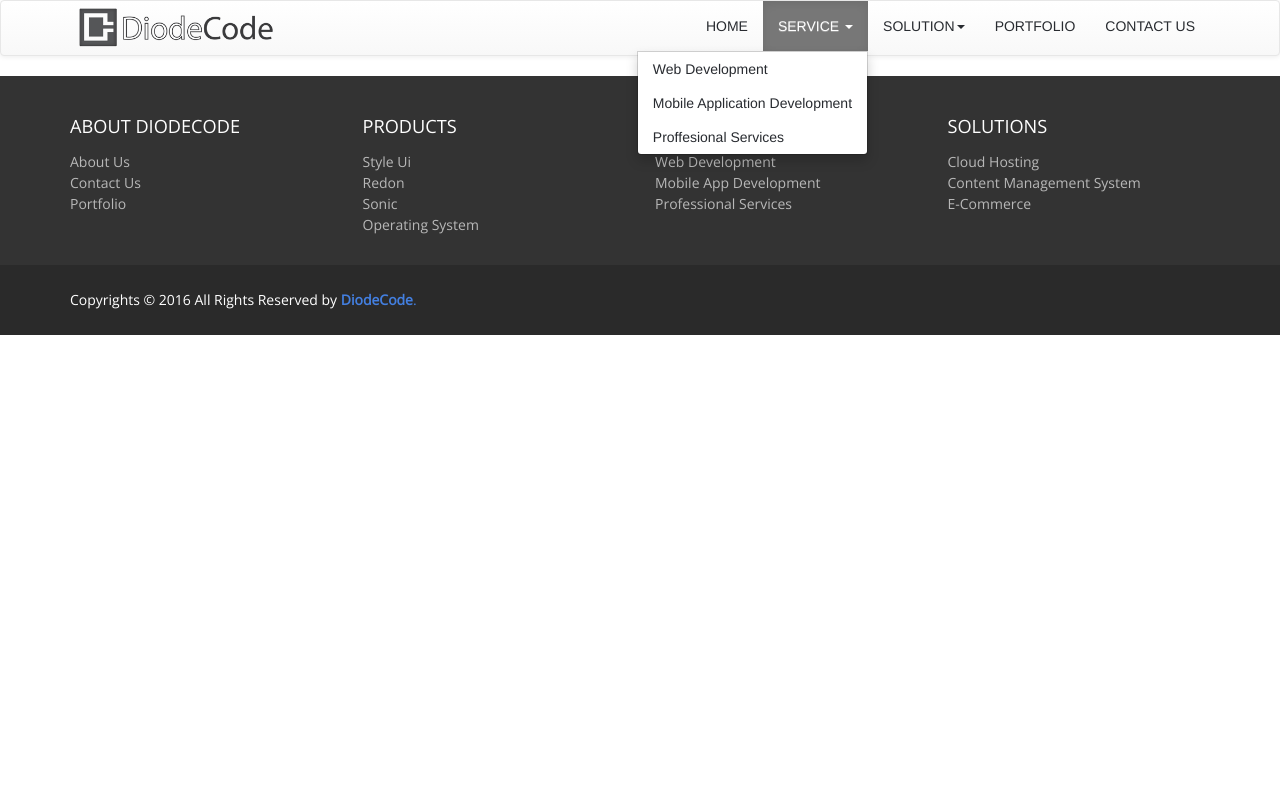
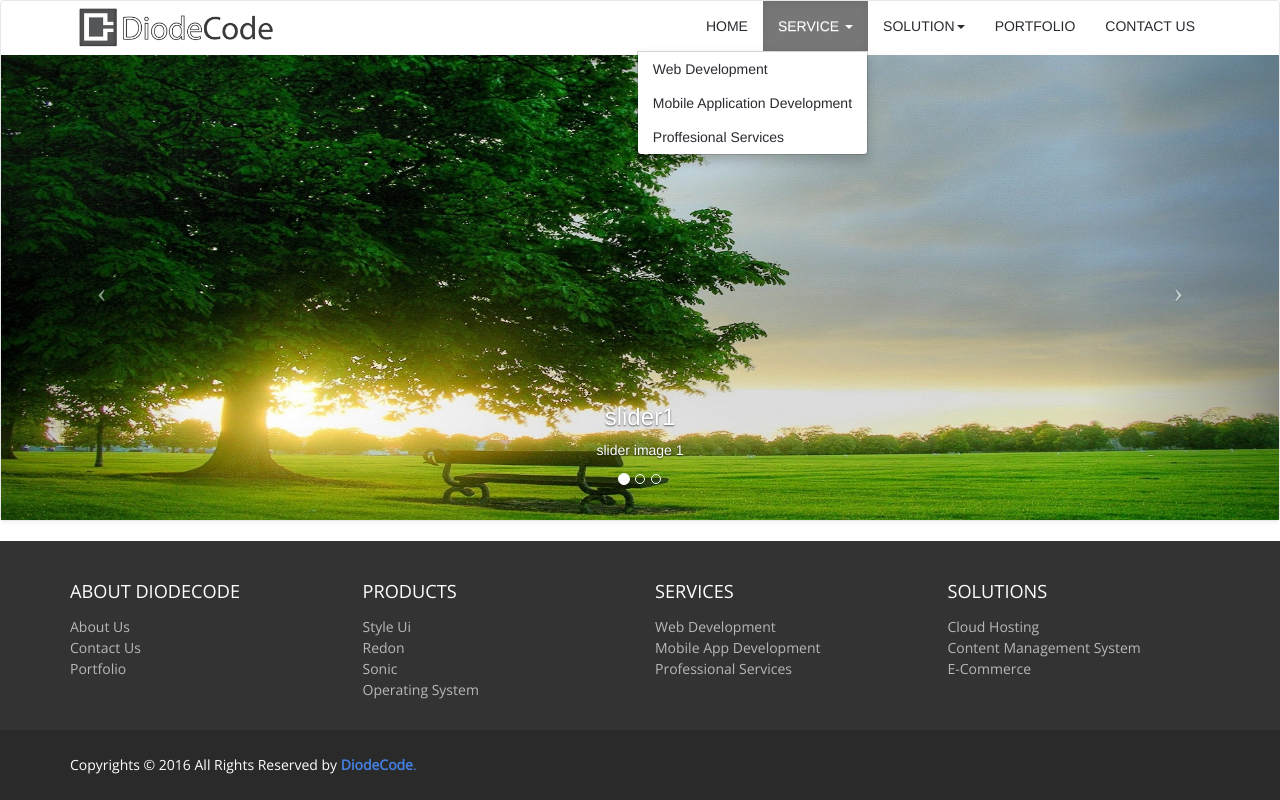
Before and after one commit to shree0282/Diodecode, a PHP site: page / in a window 1280 px wide, after a click on "SERVICE". Run offline with PHP 8.4, Linux system fonts and the light colour scheme; some libraries are stand-ins or nearby versions.

Commit message:
all file commited

```diff
--- a/build/style.css
+++ b/build/style.css
@@ -32,6 +32,11 @@ footer {
   .footer1 a:focus {
     color: #3d82f4; }
 
+.navbar-nav li .dropdown-menu {
+  padding: 0; }
+  .navbar-nav li .dropdown-menu li a {
+    padding: 7px 15px; }
+
 .nav li a {
   color: #282b30 !important; }
 
@@ -43,30 +48,27 @@ footer {
   background: #777777 !important;
   color: white !important; }
 
-.navbar-nav li .dropdown-menu {
-  padding: 0; }
-  .navbar-nav li .dropdown-menu li a {
-    padding: 7px 15px; }
-
-li.dropdown.open a.dropdown-toggle {
-  color: #fff !important; }
-
-.dropdown-submenu {
+.dropdown-menu {
   position: relative; }
 
-.dropdown-submenu .dropdown-menu {
-  top: 0;
-  margin-top: 0px;
-  margin-left: 100px !important; }
+.dropdown-submenu > .dropdown-menu {
+  top: 0 !important;
+  left: 100% !important;
+  margin-top: 3px;
+  min-width: 308px; }
 
-.dropdown-submenu:hover a:after {
+.dropdown-submenu:hover > .dropdown-menu {
+  display: block; }
+
+.dropdown-submenu:hover > a:after {
   border-left-color: #fff; }
-
-.dropdown-submenu:hover .dropdown-menu {
-  display: block; }
 
 .dropdown-submenu.pull-left {
   float: none; }
-  .dropdown-submenu.pull-left .dropdown-menu {
-    left: -100%;
-    margin-left: 10px; }
+
+.dropdown-submenu.pull-left > .dropdown-menu {
+  left: -100%;
+  margin-left: 10px; }
+
+.clear {
+  clear: both; }
--- a/development/style.scss
+++ b/development/style.scss
@@ -44,6 +44,19 @@ footer{
 	}
 }
 
+.navbar-nav{
+	li{
+		.dropdown-menu {
+			 padding: 0;
+			li {
+				a{
+            		padding: 7px 15px;
+        		}
+       		}
+       }
+   }
+}
+
 .nav{
 	li{
 		a{
@@ -60,53 +73,41 @@ footer{
 	}
 }
 
-.navbar-nav{
-	li{
 .dropdown-menu {
-			 padding: 0;
-			li {
-				a{
-            		padding: 7px 15px;
-        		}
-       		}
-       }
-   }
-}
-
-// edit tomorrow from here
-
-li.dropdown.open {
-		a.dropdown-toggle {
-  		color: #fff !important;
-}
-}
-
-
-.dropdown-submenu {
   position: relative;
 }
 
-.dropdown-submenu {
+.dropdown-submenu >{
 	.dropdown-menu {
-  top: 0;
-  // left: 100%;
-  margin-top: 0px;
-  margin-left: 100px !important;
+	    top:0 !important;
+	    left: 100% !important;
+	    margin-top: 3px;
+	    min-width: 308px;
 	}
 }
-.dropdown-submenu:hover {
-	a:after {
-  		border-left-color: #fff;
-	}
-
+.dropdown-submenu:hover> {
  .dropdown-menu {
   	display: block;
   }
 }
+
+.dropdown-submenu:hover >{
+	a:after {
+  		border-left-color: #fff;
+  	}
+}
+
 .dropdown-submenu.pull-left {
   float: none;
+}
+.dropdown-submenu.pull-left >{
 	.dropdown-menu {
 	  left: -100%;
 	  margin-left: 10px;
 	}
 }
+
+.clear {
+
+    clear: both;
+}
--- a/index.php
+++ b/index.php
@@ -36,7 +37,8 @@
                     <div class="clear"> </div>
                 </a>
 			</div>
-			 <div class=" collapse navbar-collapse openSans" id="toggle-menu">
+
+			 <div class=" collapse navbar-collapse" id="toggle-menu">
 
 				<ul class="nav navbar-nav navbar-right ">
 					<li><a href="#">HOME</a></li>
@@ -106,14 +110,59 @@
 	                      		<li><a href="#">Shared Hosting</a></li>
 	                      		<li><a href="#">Dedicated Hosting</a></li>
 	                      	</ul>
-	                      </li> <!-- solution end here -->
-                      </ul>
+	                      </li>  <!-- solution end here  -->
+
+	                      </ul>
+
                     <li><a href="#"> PORTFOLIO </a></li>
                   	<li><a href="#"> CONTACT US </a></li>
 					</li>
 				</ul>
 			</div>
 		</div>
+
+
+	<div id="myCarousel" class="carousel slide">
+
+		<ol class="carousel-indicators">
+			<li data-target="#myCarousel" data-slide-to="0" class="active"></li>
+			<li data-target="#myCarousel" data-slide-to="1"></li>
+			<li data-target="#myCarousel" data-slide-to="2"></li>
+		</ol>
+
+		<div class="carousel-inner">
+			<div class="item active">
+				<img src="images/slider1.jpg" alt="slider1" class="img-responsive">
+				<div class="carousel-caption">
+					<h3>slider1</h3>
+					<p>slider image 1</p>
+				</div>
+			</div>
+
+			<div class="item">
+				<img src="images/slider2.jpg" alt="slider2" class="img-responsive">
+				<div class="carousel-caption">
+					<h3>slider2</h3>
+					<p>slider image 2</p>
+				</div>
+			</div>
+
+			<div class="item">
+				<img src="images/slider3.jpg" alt="slider3" class="img-responsive">
+				<div class="carousel-caption">
+					<h3>slider3</h3>
+					<p>slider image 3</p>
+				</div>
+			</div>
+		</div>
+		<a class="carousel-control left" href="#myCarousel" data-slide="prev">
+			<span class="icon-prev"></span>
+		</a>
+
+		<a class="carousel-control right" href="#myCarousel" data-slide="next">
+			<span class="icon-next"></span>
+		</a>
+	</div>
 	</nav>
 
 	<!-- Footer Start here -->
```
Also changed, not shown: other parts of index.php (+18 -15 lines), images/slider1.jpg (added), images/slider2.jpg (added), images/slider3.jpg (added). Lines whose indentation alone changed are shown as unchanged.
